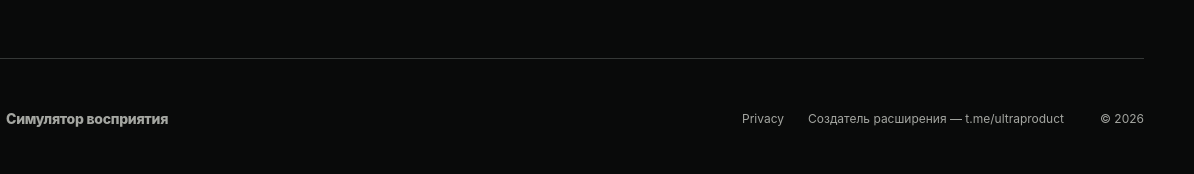
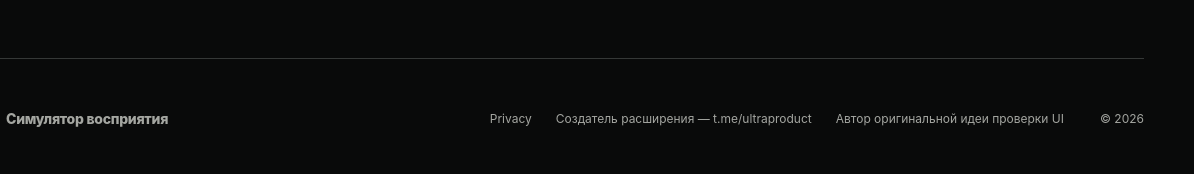
Before and after one commit to SergeyBukharev/perceptions, a plain HTML site: page privacy.html in a window 1280 px wide. Shown: the part 2353-2527 px from the top of the page, 86-1280 px from the left. Drawn offline with Linux system fonts and the light colour scheme.

Commit message:
Update privacy.html

```diff
--- a/privacy.html
+++ b/privacy.html
@@ -80,6 +80,9 @@
       <div class="footer-links">
         <a href="privacy.html">Privacy</a>
         <a href="https://t.me/ultraproduct" target="_blank" rel="noopener noreferrer">Создатель расширения — t.me/ultraproduct</a>
+        <a href="https://viktoriafilippova.github.io/perception-simulato/" target="_blank" rel="noopener noreferrer">Автор оригинальной идеи проверки UI</a>
+
+
       </div>
       <p>© 2026</p>
     </footer>
```
